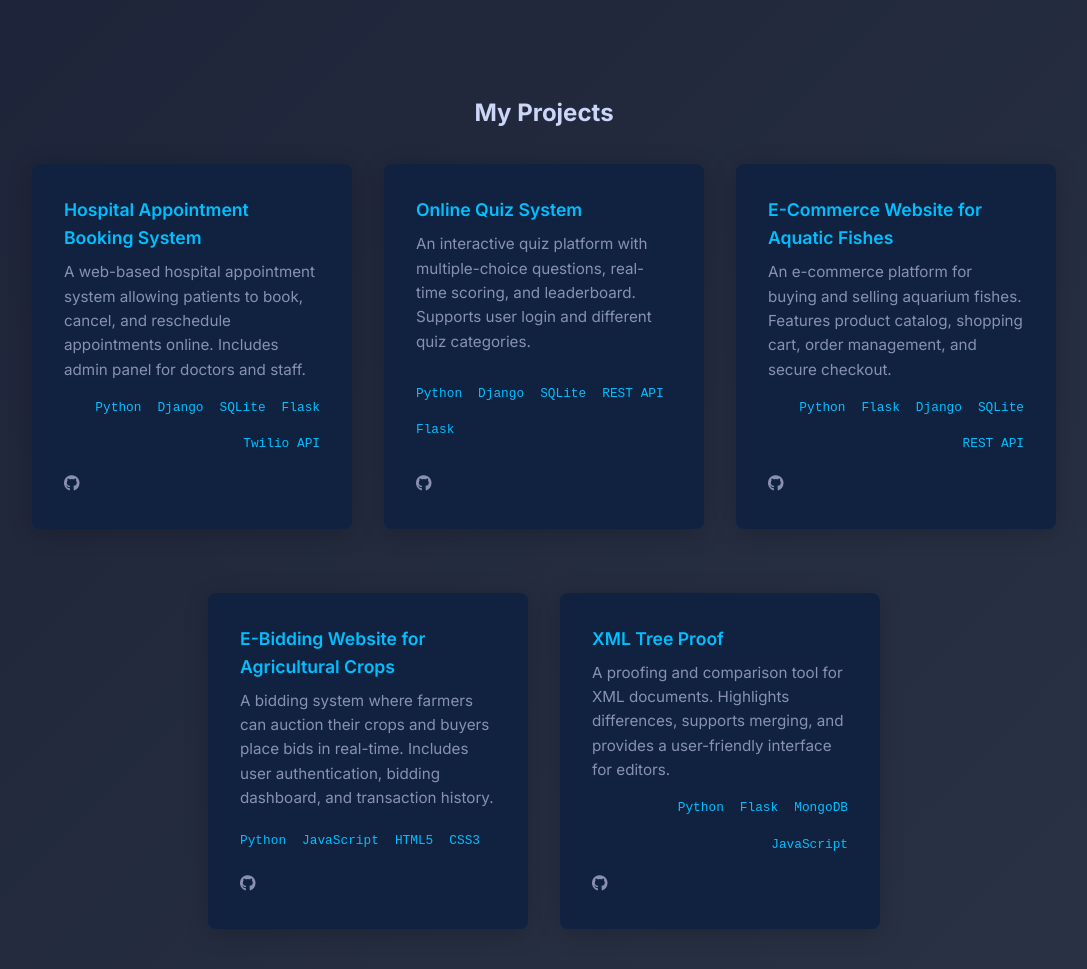
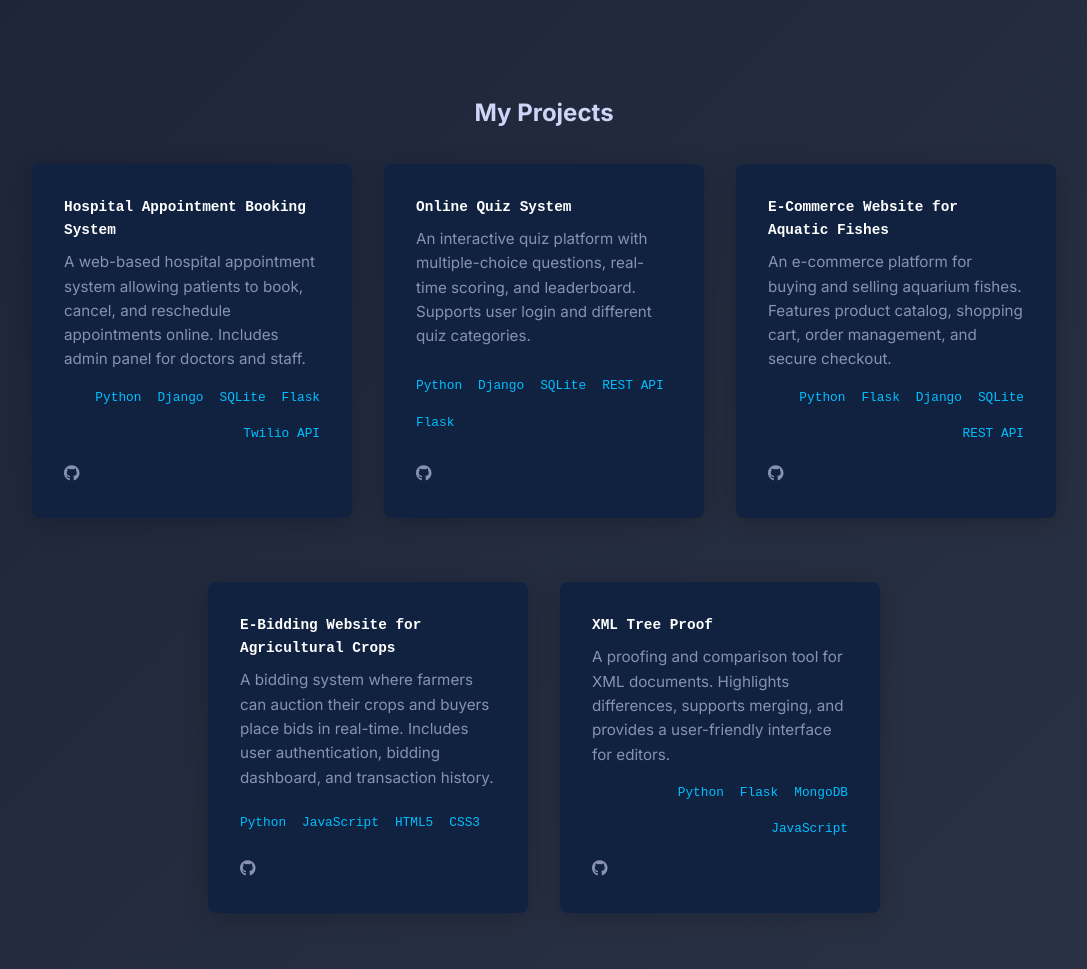
Before and after one commit to Herwinstenil/My-Personal-Portfolio, a Django app: page / in a window 1280 px wide. Shown: the part 4126-5095 px from the top of the page, without its empty margins (96-1183 px from the left). Run offline with Django 5.2, Linux system fonts and the light colour scheme.

Commit message:
Portfolio

```diff
--- a/Folio/Developer/templates/home.html
+++ b/Folio/Developer/templates/home.html
@@ -717,9 +717,10 @@
     }
 
     .other-projects .project-title {
-      color: #00bfff;
-      font-size: 1.1rem;
+      color: white;
+      font-size: 0.90rem;
       margin-bottom: 0.5rem;
+      font-family: "Courier New", monospace;
     }
 
     .other-projects .project-desc {
```
